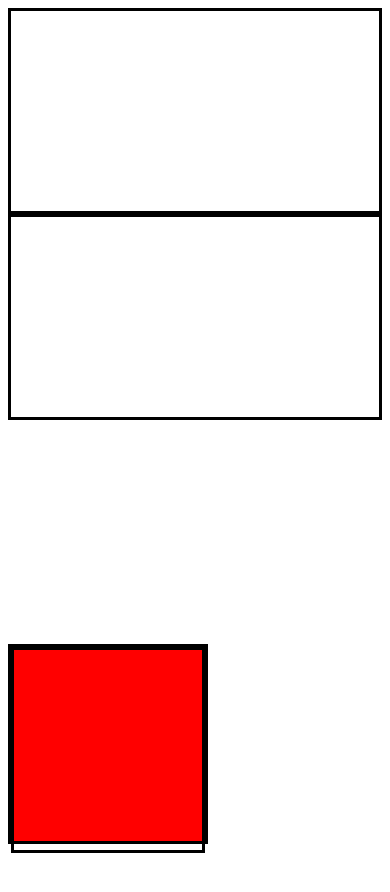
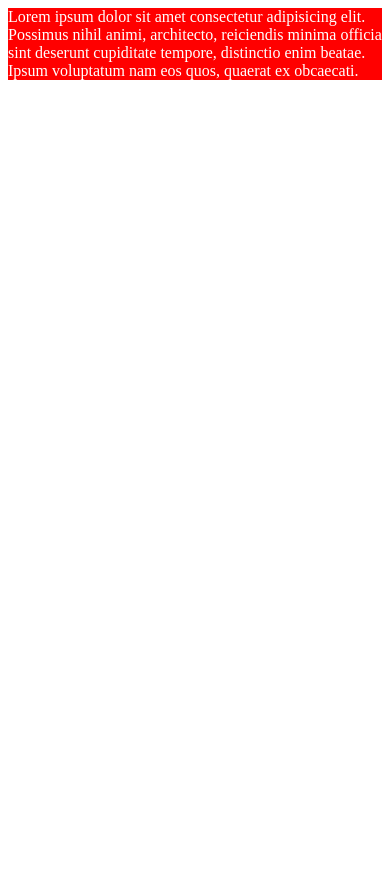
Before and after one commit to ProgramTaskforce/css-crashcourse, a plain HTML site: page index.html in a window 390 px wide. Shown: the top 892 px of the page. After the commit the page ends 844 px from the top, so only its background shows below. Drawn offline with Linux system fonts and the light colour scheme.

Commit message:
Media Queries responsive Pages

```diff
--- a/index.html
+++ b/index.html
@@ -8,10 +8,6 @@
     <link rel="stylesheet" href="./style.css" />
   </head>
   <body>
-<div></div>
-<div class="red">
-  <div class="child"></div>
-</div>
-<div></div>
+<div>Lorem ipsum dolor sit amet consectetur adipisicing elit. Possimus nihil animi, architecto, reiciendis minima officia sint deserunt cupiditate tempore, distinctio enim beatae. Ipsum voluptatum nam eos quos, quaerat ex obcaecati.</div>
 </body>
 </html>
--- a/style.css
+++ b/style.css
@@ -1,16 +1,22 @@
-body{
-    height: 200vh;
+div{
+    background-color: red;
+    color: white;
+    font-size: 24px;
 }
 
-div{
-    height: 200px;
-    border: 3px solid black;
+@media (max-width: 992px) {
+    div{
+        font-size: 20px;
+    }
 }
 
-.red{
-    background-color: red;
-    position: fixed;
-    bottom: 0;
-    width: 200px;
-    box-sizing: border-box;
+@media (max-width: 768px) {
+    div {
+        font-size: 18px;
+    }
 }
+
+@media (max-width: 576px) {
+    div {font-size: 16px;
+}
+}
```
